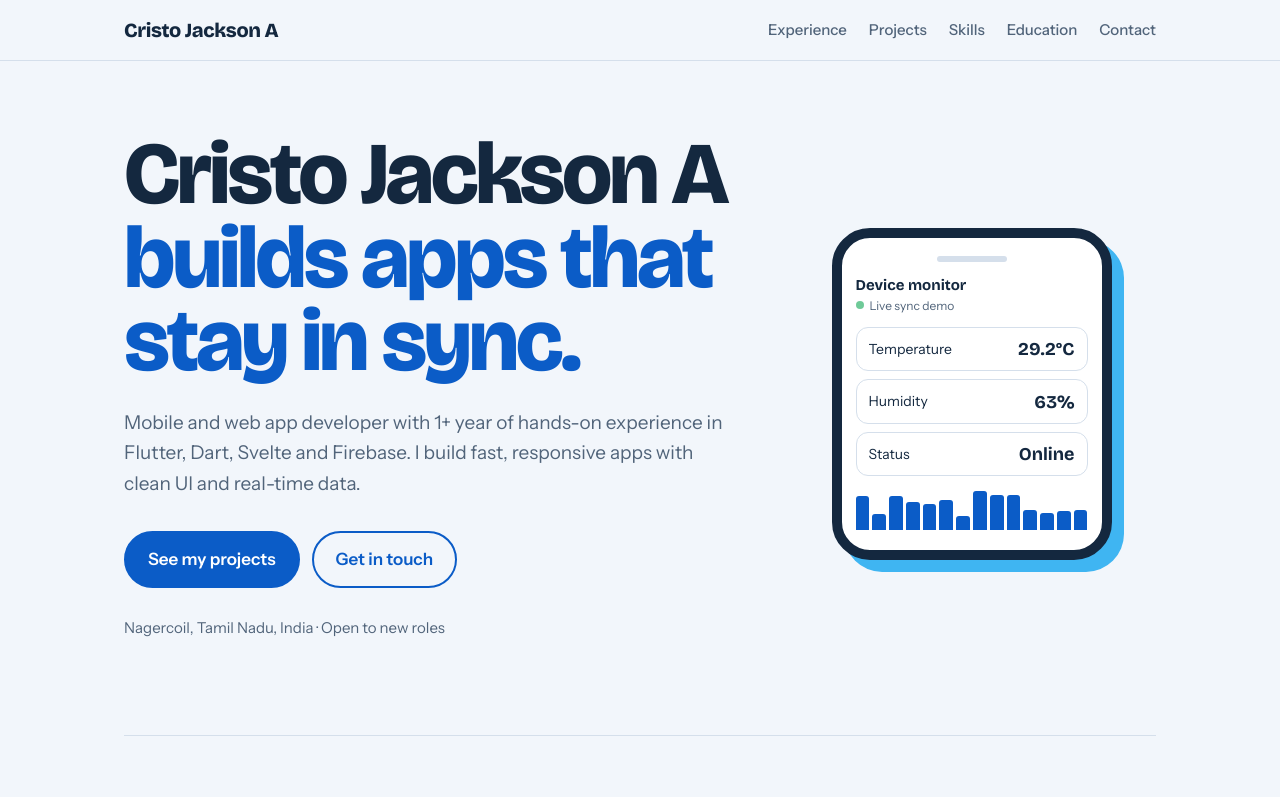
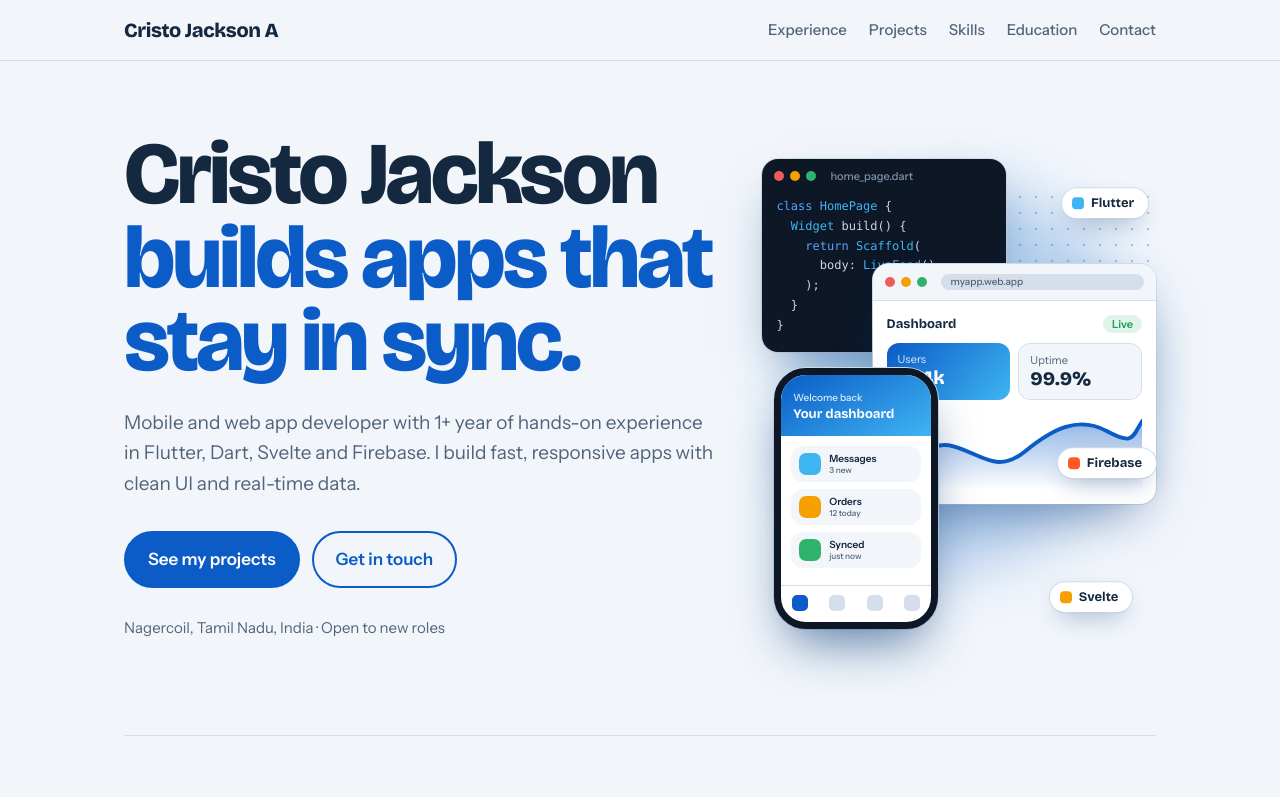
Before and after one commit to CristoJackson/portfolio, a plain HTML site: page index.html in a window 1280 px wide. Shown: the top 797 px of the page. Drawn offline with nearby package versions, Linux system fonts and the light colour scheme.

Commit message:
Updated index.html

```diff
--- a/index.html
+++ b/index.html
@@ -23,7 +23,7 @@ header.nav .wrap{display:flex;align-items:center;justify-content:space-between;h
 .logo{font:800 20px var(--display);text-decoration:none;letter-spacing:-.02em}
 nav a{margin-left:22px;text-decoration:none;color:var(--muted);font-weight:500;font-size:15px}
 nav a:hover{color:var(--ink)}
-.hero{display:grid;grid-template-columns:1.25fr .75fr;gap:48px;align-items:center;padding:72px 0 80px}
+.hero{display:grid;grid-template-columns:1.2fr .8fr;gap:48px;align-items:center;padding:72px 0 80px}
 h1{font:800 clamp(44px,7.4vw,88px)/.95 var(--display);letter-spacing:-.035em;margin:0 0 24px}
 h1 span{display:block;color:var(--blue)}
 .lead{font-size:19px;color:var(--muted);max-width:52ch;margin:0 0 32px}
@@ -33,18 +33,50 @@ h1 span{display:block;color:var(--blue)}
 .btn.s{color:var(--blue)}
 .btn:hover{transform:translateY(-2px)}
 .where{margin-top:28px;color:var(--muted);font-size:15px}
-/* phone */
-.phone{width:min(280px,100%);margin:0 auto;border:10px solid var(--ink);border-radius:38px;background:var(--surface);padding:18px 14px 20px;box-shadow:12px 12px 0 var(--sky)}
-.phone .bar{width:70px;height:6px;border-radius:3px;background:var(--line);margin:0 auto 14px}
-.phone h3{font:700 15px var(--display);margin:0 0 2px}
-.phone small{color:var(--muted);font-size:12px;display:flex;align-items:center;gap:6px;margin-bottom:12px}
-.dot{width:8px;height:8px;border-radius:50%;background:#2fb36b;animation:pulse 1.6s infinite}
-@keyframes pulse{50%{opacity:.25}}
-.tile{display:flex;justify-content:space-between;align-items:center;padding:10px 12px;border:1px solid var(--line);border-radius:12px;margin-bottom:8px;font-size:14px}
-.tile b{font:700 18px var(--display)}
-.tile.warn b{color:#d9480f}
-.spark{display:flex;align-items:flex-end;gap:3px;height:44px;margin-top:10px}
-.spark i{flex:1;background:var(--blue);border-radius:3px 3px 0 0;transition:height .6s}
+
+/* hero art */
+.art{position:relative;width:100%;max-width:460px;height:470px;margin:0 auto}
+.art::before{content:"";position:absolute;inset:6% 2% 4% 8%;border-radius:50%;background:radial-gradient(circle at 35% 35%,var(--sky),var(--blue) 60%,transparent 72%);opacity:.28;filter:blur(30px)}
+.art::after{content:"";position:absolute;right:-6px;top:30px;width:150px;height:150px;background:radial-gradient(var(--muted) 1.4px,transparent 1.6px) 0 0/16px 16px;opacity:.35;z-index:0}
+.win{position:absolute;border-radius:16px;overflow:hidden;box-shadow:0 22px 50px -18px rgba(11,60,120,.55),0 0 0 1px var(--line)}
+.ed{left:0;top:0;width:62%;background:#0d1726;z-index:1}
+.ed .bar,.bw .bar{display:flex;gap:6px;align-items:center;padding:10px 12px}
+.ed .bar i,.bw .bar i{width:10px;height:10px;border-radius:50%}
+.bar i:nth-child(1){background:#ef5b5b}.bar i:nth-child(2){background:#f5a000}.bar i:nth-child(3){background:#2fb36b}
+.ed .bar em{margin-left:8px;font:500 11px var(--body);color:#7f93ab;font-style:normal}
+.ed pre{margin:0;padding:4px 14px 16px;font:500 12px/1.65 ui-monospace,Consolas,monospace;color:#c9d6e6}
+.k{color:#5aa2ff}.t{color:#3fb5f2}.s{color:#ffb524}.c{color:#6b7f96}
+.bw{right:0;top:105px;width:72%;background:var(--surface);z-index:2}
+.bw .bar{background:var(--bg);border-bottom:1px solid var(--line)}
+.bw .bar b{flex:1;margin-left:8px;height:16px;border-radius:8px;background:var(--line);font:500 10px/16px var(--body);color:var(--muted);padding:0 10px}
+.dash{padding:14px}
+.dash .hd{display:flex;justify-content:space-between;align-items:center;margin-bottom:10px;font:700 13px var(--display)}
+.dash .hd span{font:600 11px var(--body);color:#1f9d5a;background:rgba(47,179,107,.14);padding:2px 9px;border-radius:999px}
+.stats{display:grid;grid-template-columns:1fr 1fr;gap:8px;margin-bottom:8px}
+.stats div{border-radius:12px;padding:9px 11px;background:var(--bg);border:1px solid var(--line);font-size:11px;color:var(--muted);line-height:1.3}
+.stats b{display:block;font:800 19px var(--display);color:var(--ink)}
+.stats div:first-child{background:linear-gradient(135deg,var(--blue),var(--sky));border:0;color:rgba(255,255,255,.85)}
+.stats div:first-child b{color:#fff}
+.dash svg{display:block;width:100%;height:auto}
+.phone{position:absolute;left:3%;bottom:0;width:164px;z-index:3;border:7px solid #0d1726;border-radius:32px;background:var(--surface);overflow:hidden;box-shadow:0 26px 50px -14px rgba(11,60,120,.65),0 0 0 1px var(--line);animation:bob 5s ease-in-out infinite}
+.phone .hdr{background:linear-gradient(150deg,var(--blue),var(--sky));padding:16px 12px 14px;color:#fff;font:700 13px/1.25 var(--display)}
+.phone .hdr small{display:block;font:500 10px var(--body);opacity:.85;margin-bottom:2px}
+.phone .body{padding:10px}
+.phone .row{display:flex;align-items:center;gap:8px;padding:7px 8px;border-radius:12px;background:var(--bg);margin-bottom:7px}
+.phone .row i{width:22px;height:22px;border-radius:7px;background:var(--sky)}
+.phone .row i.a{background:var(--amber)}.phone .row i.g{background:#2fb36b}
+.phone .row span{flex:1;font:600 10px/1.2 var(--body);color:var(--ink)}
+.phone .row span small{display:block;font-weight:500;color:var(--muted)}
+.phone .nav{display:flex;justify-content:space-around;padding:9px 0 11px;border-top:1px solid var(--line)}
+.phone .nav i{width:16px;height:16px;border-radius:5px;background:var(--line)}
+.phone .nav i:first-child{background:var(--blue)}
+.chip{position:absolute;z-index:4;display:flex;align-items:center;gap:7px;padding:7px 14px 7px 10px;border-radius:999px;background:var(--surface);box-shadow:0 10px 24px -8px rgba(11,60,120,.45),0 0 0 1px var(--line);font:700 13px var(--display);animation:bob 4.5s ease-in-out infinite}
+.chip i{width:12px;height:12px;border-radius:4px}
+.chip.c1{right:2%;top:30px}.chip.c1 i{background:var(--sky)}
+.chip.c2{right:0;top:296px;animation-delay:-1.5s}.chip.c2 i{background:#ff5a1f}
+.chip.c3{right:6%;bottom:14px;animation-delay:-3s}.chip.c3 i{background:var(--amber)}
+@keyframes bob{50%{transform:translateY(-7px)}}
+
 section{padding:64px 0;border-top:1px solid var(--line)}
 h2{font:800 clamp(30px,4.4vw,44px)/1.05 var(--display);letter-spacing:-.025em;margin:0 0 36px}
 .job{display:grid;grid-template-columns:200px 1fr;gap:28px;margin-bottom:44px}
@@ -71,7 +103,7 @@ ul{padding-left:20px;margin:0}li{margin-bottom:8px;max-width:68ch}
 .contact .btn{background:var(--on-blue);color:var(--blue);border-color:var(--on-blue)}
 .contact .btn.s{background:transparent;color:var(--on-blue)}
 footer{padding:0 0 40px;color:var(--muted);font-size:14px}
-@media (max-width:820px){.hero{grid-template-columns:1fr;padding:48px 0}.job{grid-template-columns:1fr;gap:8px}.projs{grid-template-columns:1fr}nav a:not(.keep){display:none}.contact{padding:32px 24px}}
+@media (max-width:820px){.hero{grid-template-columns:1fr;padding:48px 0}.job{grid-template-columns:1fr;gap:8px}.projs{grid-template-columns:1fr}nav a:not(.keep){display:none}.contact{padding:32px 24px}.art{max-width:400px}}
 @media (prefers-reduced-motion:reduce){*{animation:none!important;transition:none!important;scroll-behavior:auto!important}}
 </style>
 </head>
@@ -85,19 +117,43 @@ footer{padding:0 0 40px;color:var(--muted);font-size:14px}
 <div class="wrap">
 <div class="hero">
 <div>
-<h1>Cristo Jackson A <span>builds apps that stay in sync.</span></h1>
+<h1>Cristo Jackson <span>builds apps that stay in sync.</span></h1>
 <p class="lead">Mobile and web app developer with 1+ year of hands-on experience in Flutter, Dart, Svelte and Firebase. I build fast, responsive apps with clean UI and real-time data.</p>
 <div class="btns"><a class="btn p" href="#projects">See my projects</a><a class="btn s" href="#contact">Get in touch</a></div>
 <p class="where">Nagercoil, Tamil Nadu, India · Open to new roles</p>
 </div>
-<div class="phone" aria-label="Demo of a live IoT monitoring screen">
-<div class="bar"></div>
-<h3>Device monitor</h3>
-<small><span class="dot"></span>Live sync demo</small>
-<div class="tile"><span>Temperature</span><b id="t">28.4°C</b></div>
-<div class="tile"><span>Humidity</span><b id="h">61%</b></div>
-<div class="tile" id="al"><span>Status</span><b id="s">Online</b></div>
-<div class="spark" id="sp" aria-hidden="true"></div>
+
+<div class="art" role="img" aria-label="Illustration of Flutter code, a web dashboard and a mobile app">
+<span class="chip c1"><i></i>Flutter</span>
+<div class="win ed">
+<div class="bar"><i></i><i></i><i></i><em>home_page.dart</em></div>
+<pre><span class="k">class</span> <span class="t">HomePage</span> {
+  <span class="t">Widget</span> build() {
+    <span class="k">return</span> <span class="t">Scaffold</span>(
+      body: <span class="t">LiveFeed</span>(),
+    );
+  }
+}</pre>
+</div>
+<div class="win bw">
+<div class="bar"><i></i><i></i><i></i><b>myapp.web.app</b></div>
+<div class="dash">
+<div class="hd">Dashboard <span>Live</span></div>
+<div class="stats"><div>Users<b>12.4k</b></div><div>Uptime<b>99.9%</b></div></div>
+<svg viewBox="0 0 200 64" aria-hidden="true"><defs><linearGradient id="g" x1="0" y1="0" x2="0" y2="1"><stop offset="0" style="stop-color:var(--blue);stop-opacity:.45"/><stop offset="1" style="stop-color:var(--blue);stop-opacity:0"/></linearGradient></defs><path d="M0 52 C20 46 30 24 52 30 S86 52 108 34 S150 6 172 18 S192 22 200 10 V64 H0Z" fill="url(#g)"/><path d="M0 52 C20 46 30 24 52 30 S86 52 108 34 S150 6 172 18 S192 22 200 10" fill="none" stroke="var(--blue)" stroke-width="3" stroke-linecap="round"/></svg>
+</div>
+</div>
+<span class="chip c2"><i></i>Firebase</span>
+<div class="phone">
+<div class="hdr"><small>Welcome back</small>Your dashboard</div>
+<div class="body">
+<div class="row"><i></i><span>Messages<small>3 new</small></span></div>
+<div class="row"><i class="a"></i><span>Orders<small>12 today</small></span></div>
+<div class="row"><i class="g"></i><span>Synced<small>just now</small></span></div>
+</div>
+<div class="nav"><i></i><i></i><i></i><i></i></div>
+</div>
+<span class="chip c3"><i></i>Svelte</span>
 </div>
 </div>
 </div>
@@ -144,7 +200,7 @@ footer{padding:0 0 40px;color:var(--muted);font-size:14px}
 <li>Dashboards for real-time visualization, alerts and device management.</li>
 <li>Web front end built with Svelte and JavaScript.</li>
 </ul>
-<div class="tags"><span>Firebase Realtime DB</span><span>Svelte</span><span>JavaScript</span></div>
+<div class="tags"><span>Firebase Realtime DB</span><span>Svelte</span><span>JavaScript</span><span>Node</span><span>PostgreSQL</span></div>
 </article>
 <article class="proj">
 <h3>Mobile Apps on Google Play</h3>
@@ -161,7 +217,7 @@ footer{padding:0 0 40px;color:var(--muted);font-size:14px}
 <div class="wrap"><section id="skills">
 <h2>Skills</h2>
 <div class="skills">
-<div><h3>Languages</h3><p>Dart, JavaScript, PHP, Python</p></div>
+<div><h3>Languages</h3><p>Dart, JavaScript, PHP, Python, Node</p></div>
 <div><h3>Frameworks</h3><p>Flutter, Svelte, Firebase</p></div>
 <div><h3>Web and data</h3><p>HTML, CSS, MySQL</p></div>
 <div><h3>Practice</h3><p>UI/UX design, debugging, performance optimization</p></div>
@@ -187,23 +243,5 @@ footer{padding:0 0 40px;color:var(--muted);font-size:14px}
 </div>
 </main>
 <footer><div class="wrap">© 2026 Cristo Jackson A · Nagercoil, Tamil Nadu 629002</div></footer>
-
-<script>
-(function(){
-var sp=document.getElementById('sp'),bars=[],i;
-for(i=0;i<14;i++){var b=document.createElement('i');b.style.height=(30+Math.random()*60)+'%';sp.appendChild(b);bars.push(b)}
-var t=28.4,h=61;
-setInterval(function(){
-t=Math.max(24,Math.min(38,t+(Math.random()-.45)*1.4));
-h=Math.max(40,Math.min(80,h+Math.round((Math.random()-.5)*4)));
-document.getElementById('t').textContent=t.toFixed(1)+'°C';
-document.getElementById('h').textContent=h+'%';
-var al=document.getElementById('al'),s=document.getElementById('s');
-if(t>34){al.classList.add('warn');s.textContent='High temp'}else{al.classList.remove('warn');s.textContent='Online'}
-bars.shift().remove();
-var n=document.createElement('i');n.style.height=((t-22)/16*100)+'%';sp.appendChild(n);bars.push(n);
-},1500);
-})();
-</script>
 </body>
 </html>
```
